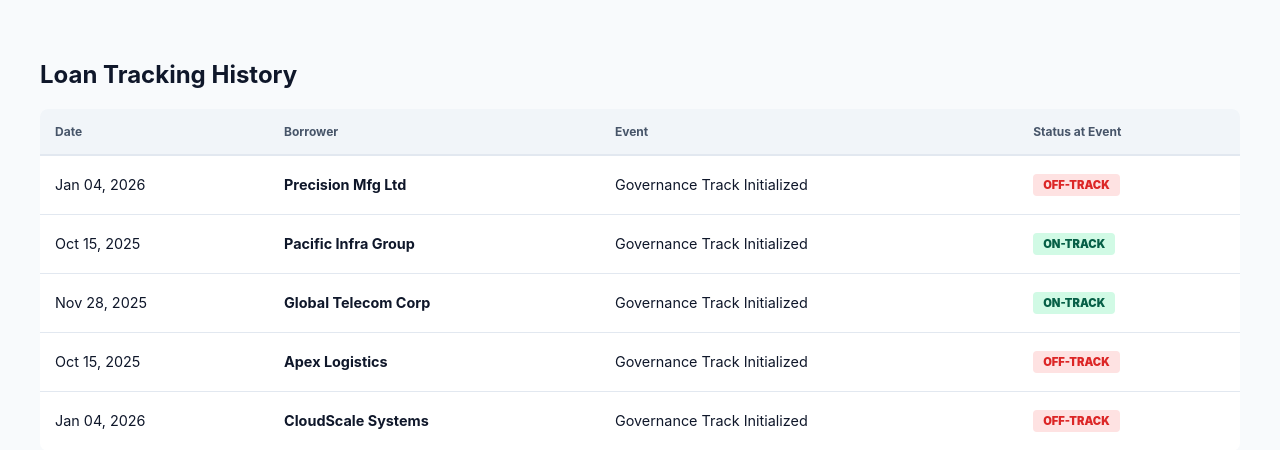
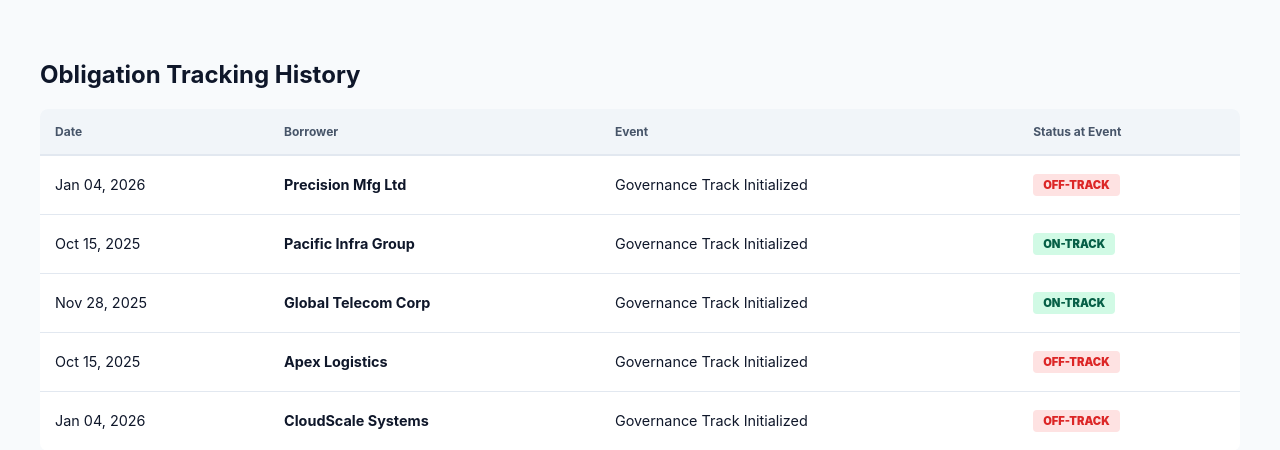
Before and after one commit to edimaudo/Tralo, a Flask app: page /history in a window 1280 px wide. Shown: the part 50-500 px from the top of the page. Run offline with Flask 3, Linux system fonts and the light colour scheme.

Commit message:
Update 'Loan Tracking History' to 'Obligation Tracking History'

```diff
--- a/templates/history.html
+++ b/templates/history.html
@@ -13,12 +13,12 @@
 
             <a href="{{ url_for('dashboard') }}">Dashboard</a>
             <a href="{{ url_for('history') }}" class="active">History</a>
-            <a href="{{ url_for('help') }}" class="active">Help</a>
+            <a href="{{ url_for('help') }}" >Help</a>
         </div>
     </nav>
 
     <div class="container">
-        <h2>Loan Tracking History</h2>
+        <h2>Obligation Tracking History</h2>
 
 
         <table class="data-table">
```
